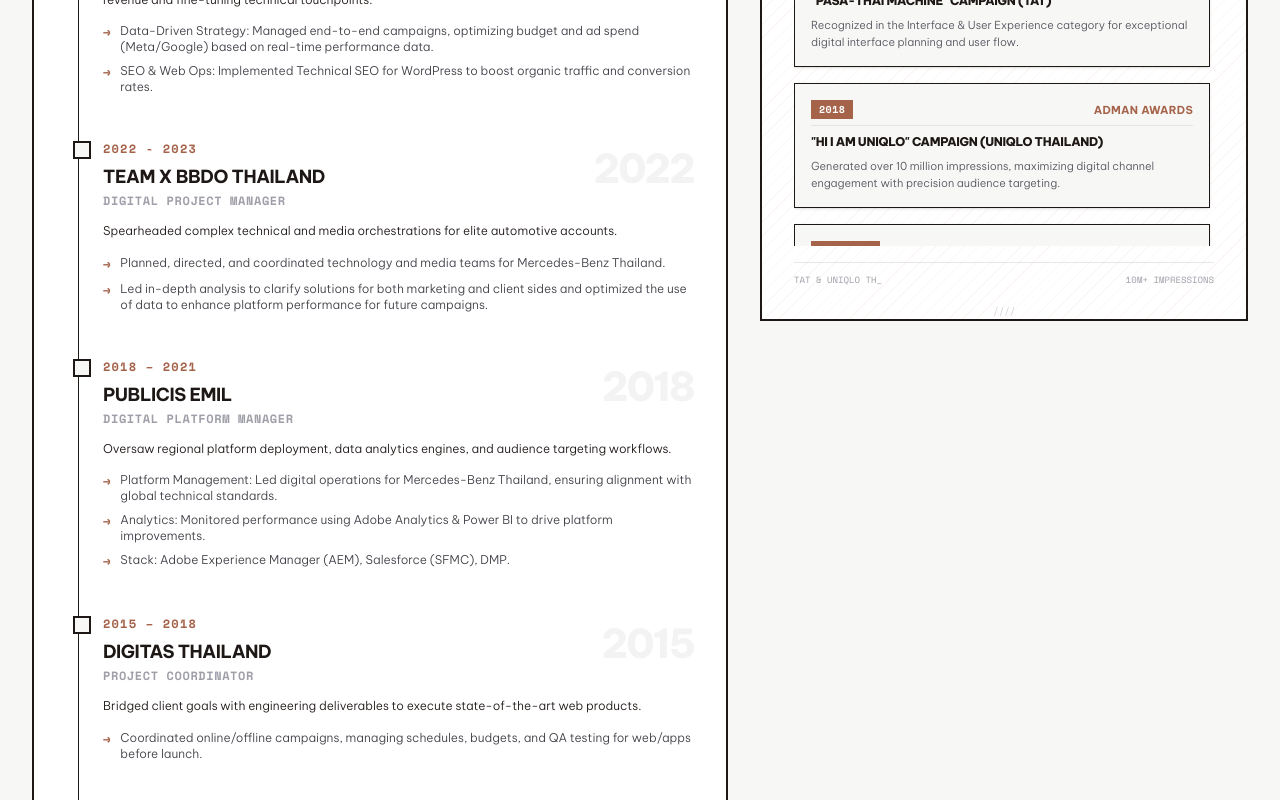
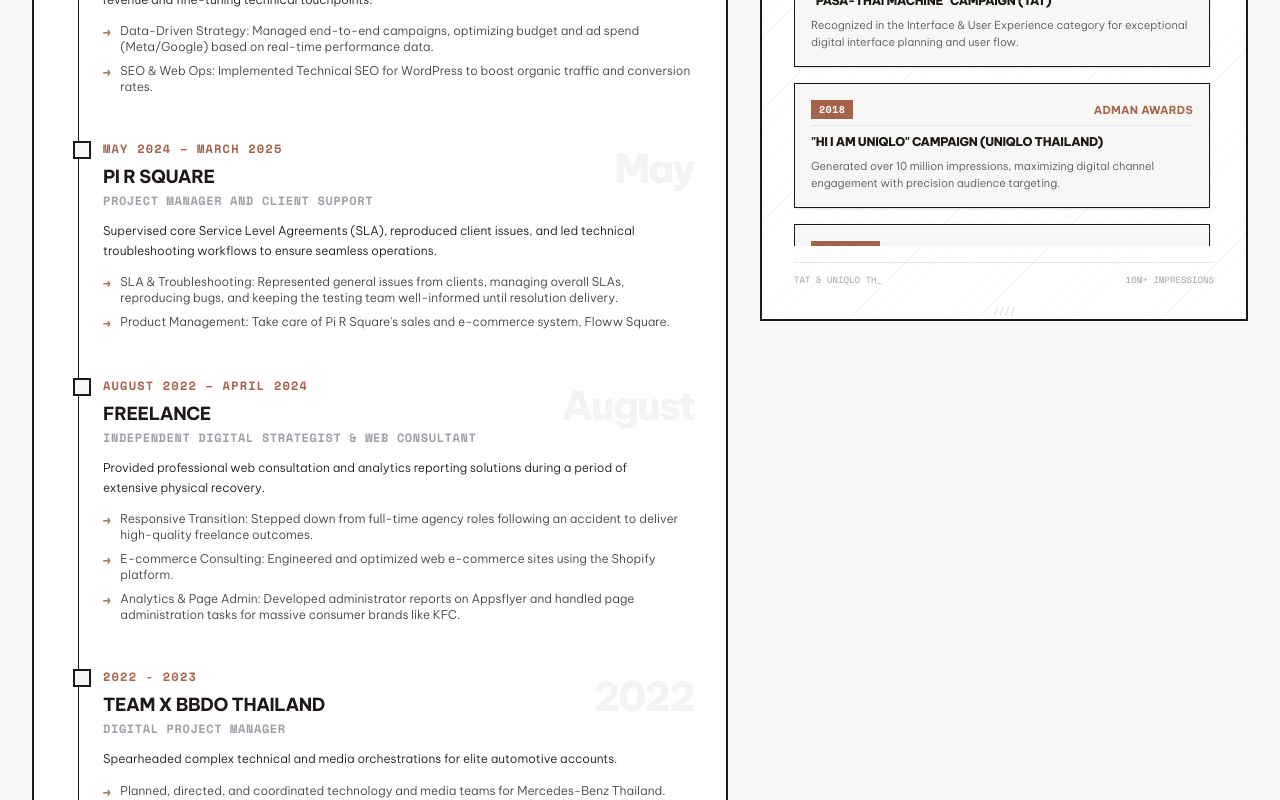
Before and after one commit to puisci17-commits/CV-NatthapornMaionmue, a React (Vite) app: page / in a window 1280 px wide. Shown: the part 1080-1880 px from the top of the page. Built offline with nearby package versions, Linux system fonts and the light colour scheme.

Commit message:
feat: update work experience history
Add Pi R Square project management role and freelance digital strategy consultancy experience to the professional timeline.

```diff
--- a/src/data.ts
+++ b/src/data.ts
@@ -25,6 +25,29 @@
     highlights: [
       "Data-Driven Strategy: Managed end-to-end campaigns, optimizing budget and ad spend (Meta/Google) based on real-time performance data.",
       "SEO & Web Ops: Implemented Technical SEO for WordPress to boost organic traffic and conversion rates."
+    ]
+  },
+  {
+    id: "work-pir",
+    company: "Pi R Square",
+    role: "Project Manager and Client Support",
+    period: "May 2024 – March 2025",
+    description: "Supervised core Service Level Agreements (SLA), reproduced client issues, and led technical troubleshooting workflows to ensure seamless operations.",
+    highlights: [
+      "SLA & Troubleshooting: Represented general issues from clients, managing overall SLAs, reproducing bugs, and keeping the testing team well-informed until resolution delivery.",
+      "Product Management: Take care of Pi R Square's sales and e-commerce system, Floww Square."
+    ]
+  },
+  {
+    id: "work-freelance",
+    company: "Freelance",
+    role: "Independent Digital Strategist & Web Consultant",
+    period: "August 2022 – April 2024",
+    description: "Provided professional web consultation and analytics reporting solutions during a period of extensive physical recovery.",
+    highlights: [
+      "Responsive Transition: Stepped down from full-time agency roles following an accident to deliver high-quality freelance outcomes.",
+      "E-commerce Consulting: Engineered and optimized web e-commerce sites using the Shopify platform.",
+      "Analytics & Page Admin: Developed administrator reports on Appsflyer and handled page administration tasks for massive consumer brands like KFC."
     ]
   },
   {
```
